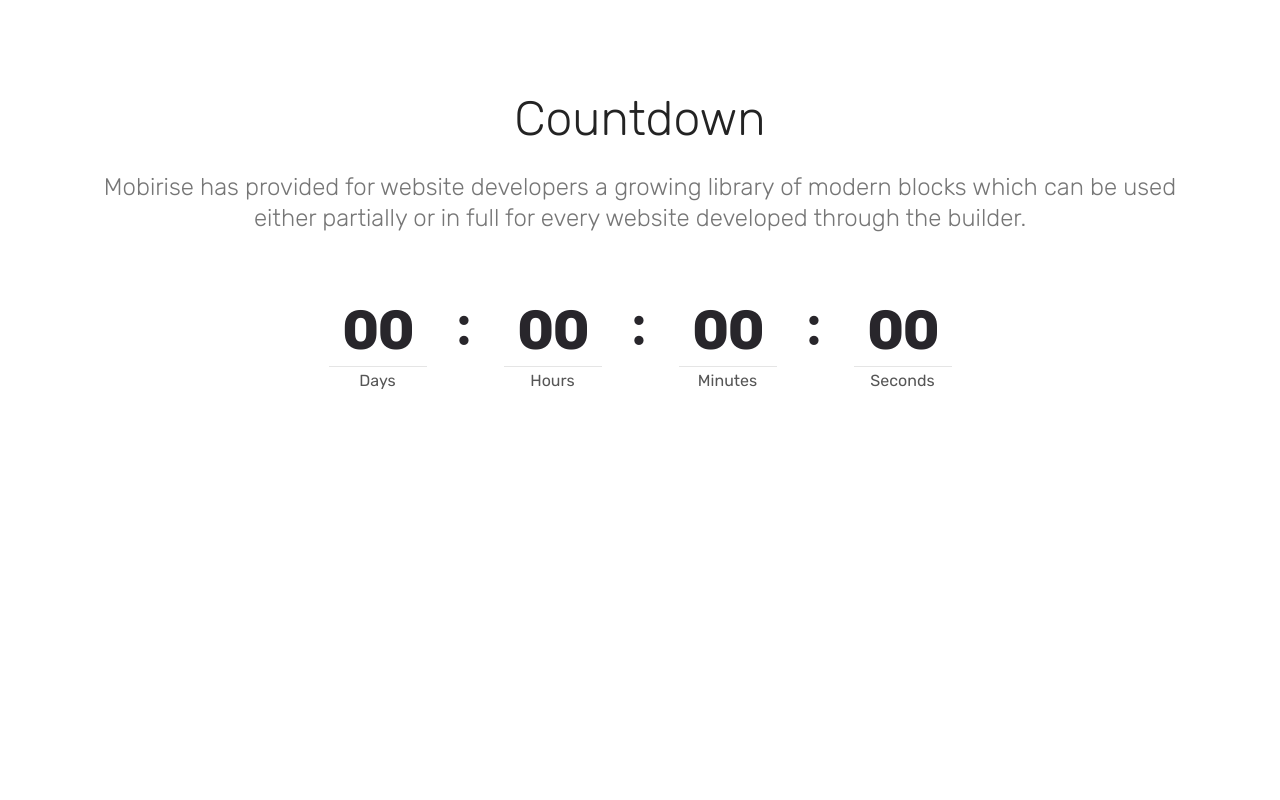
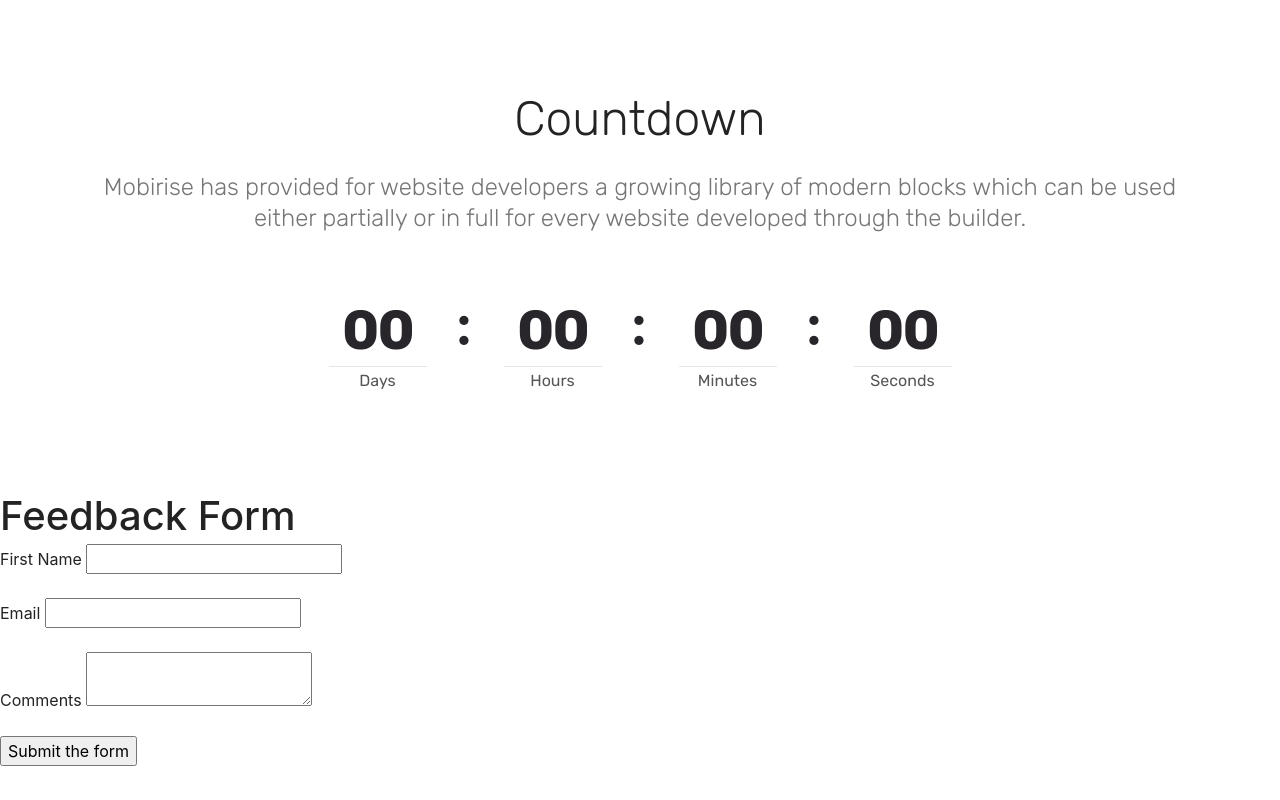
Before and after one commit to ibartter/Countdown, a plain HTML site: page index.html in a window 1280 px wide. Drawn offline with Linux system fonts and the light colour scheme.

Commit message:
Update index.html

```diff
--- a/index.html
+++ b/index.html
@@ -39,7 +39,26 @@
     </div>
 </section>
 
+<h1>Feedback Form</h1>
 
+<form method="post" action="send_mail.php">
+<p>
+<label>First Name
+<input type="text" name="first_name" required>
+</label>
+</p>
+<p>
+<label>Email
+<input type="email" name="email_address">
+</label>
+</p>
+<p>
+<label>Comments
+<textarea name="comments" maxlength="500"></textarea>
+</label>
+</p>
+<p><button>Submit the form</button></p>
+</form>
   <section class="engine"><a href="https://mobirise.co/b">web page creator</a></section><script src="assets/web/assets/jquery/jquery.min.js"></script>
   <script src="assets/popper/popper.min.js"></script>
   <script src="assets/tether/tether.min.js"></script>
```
